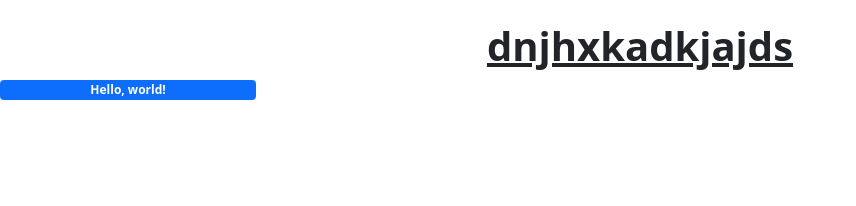
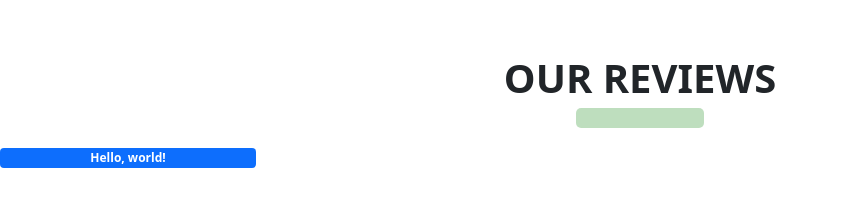
Before and after one commit to arrayweb/reviews, a plain HTML site: page index.html in a window 1280 px wide. Shown: the whole page, without its empty margins (0-856 px from the left). Drawn offline with Linux system fonts and the light colour scheme.

Commit message:
add header

```diff
--- a/index.html
+++ b/index.html
@@ -5,15 +5,16 @@
    <!-- Required meta tags -->
    <meta charset="utf-8">
    <meta name="viewport" content="width=device-width, initial-scale=1">
-<link rel="stylesheet" href="./style.css">
+
    <link rel="stylesheet" href="./styles/bootstrap-5.1.0-dist/css/bootstrap.css">
-
+   <link rel="stylesheet" href="./style.css">
    <title>Hello, world!</title>
  </head>
 
  <body>
 
-  <header class="text-center fw-bold fs-1 mt-3 text-decoration-underline h"> dnjhxkadkjajds </header>
+  <header class="text-center fw-bold fs-1 mt-5 "> OUR REVIEWS </header>
+  <hr class='h'>
    <h1 class="badge bg-primary text-wrap" style="width: 16rem;">Hello, world!</h1>
 
    <script src="./styles/bootstrap-5.1.0-dist/js/bootstrap.js"></script>
--- a/style.css
+++ b/style.css
@@ -1,3 +1,8 @@
 .h{
-    text-decoration-color:blue;
+    border: 10px solid green;
+    border-radius: 5px;
+    width:10%;
+    margin-left:45% !important;
+    margin-right:45%;
+    margin-top: unset;
 }
```
